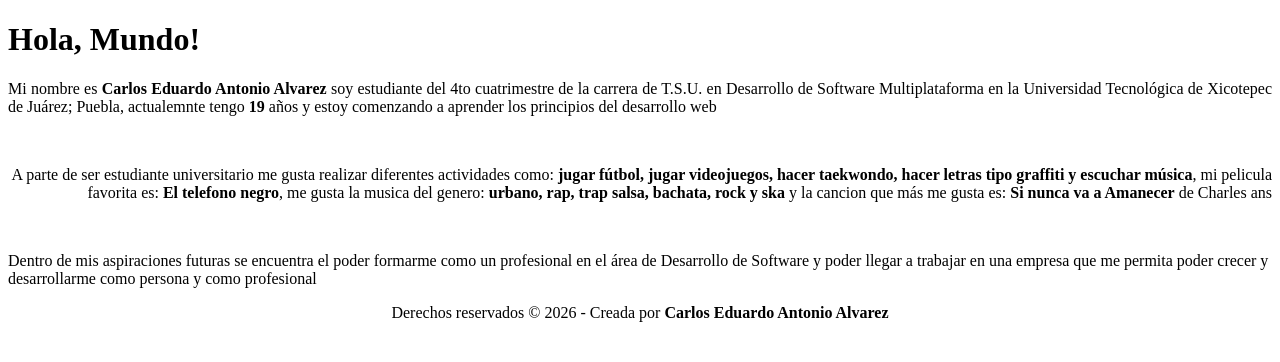
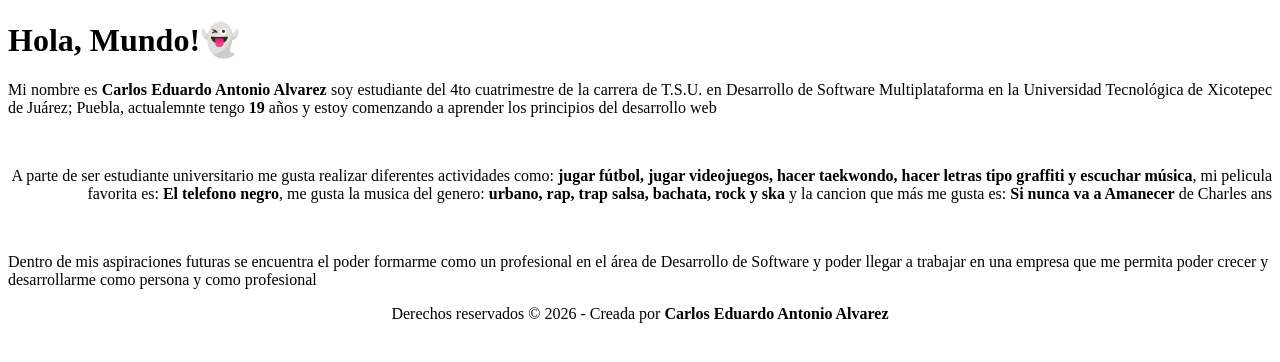
Before and after one commit to charles-antt/Practicas_Aplicaciones_Web_250850, a plain HTML site: page Practica02/HelloWord.html in a window 1280 px wide. Drawn offline with Linux system fonts and the light colour scheme.

```diff
--- a/Practica02/HelloWord.html
+++ b/Practica02/HelloWord.html
@@ -7,7 +7,7 @@
     <link rel="icon" type="image/x-icon" href="/Practica02/pintura.png">
 </head>
 <body>
-    <h1>Hola, Mundo!</h1>
+    <h1>Hola, Mundo!👻</h1>
     <p align="justify">Mi nombre es <strong>Carlos Eduardo Antonio Alvarez</strong> soy estudiante del 4to cuatrimestre de la carrera de T.S.U.
     en Desarrollo de Software Multiplataforma en la Universidad Tecnológica de Xicotepec de Juárez; Puebla, actualemnte tengo <strong>19</strong>
     años y estoy comenzando a aprender los principios del desarrollo web</p>
```
